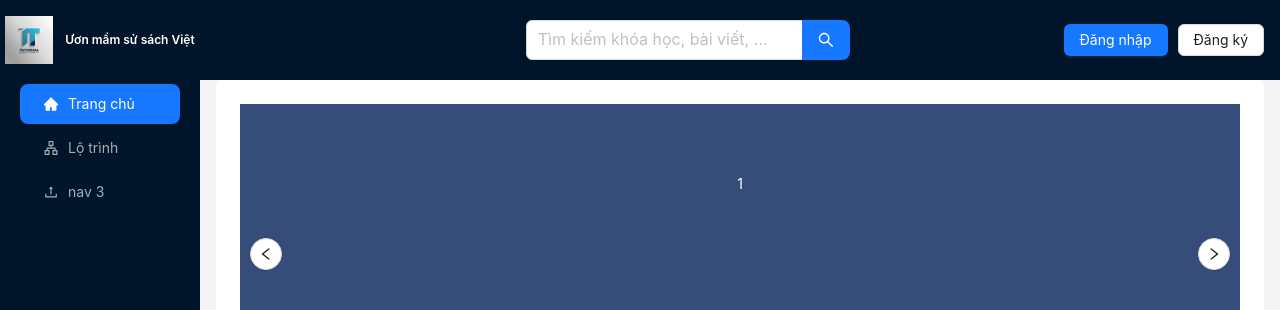
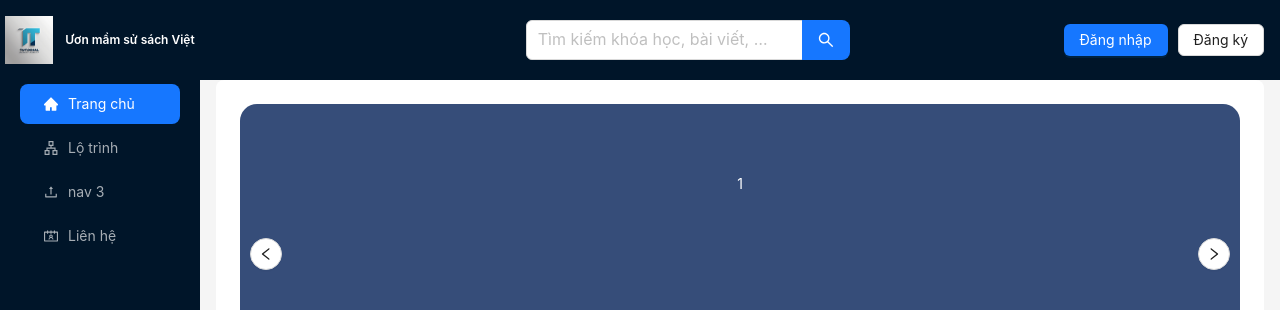
Before and after one commit to JoseSantos5455/turorial, a React (Vite) app: page / in a window 1280 px wide. Shown: the top 310 px of the page. Built offline with nearby package versions, Linux system fonts and the light colour scheme; no server answers.

Commit message:
contact  route

```diff
--- a/src/components/Home/Carousel.jsx
+++ b/src/components/Home/Carousel.jsx
@@ -11,6 +11,7 @@ const CarouselCustom = () => {
         lineHeight: '160px',
         textAlign: 'center',
         background: '#364d79',
+        borderRadius: '17px',
     };
 
     return (
@@ -29,7 +30,7 @@ const CarouselCustom = () => {
                 }}
             >
                 <Carousel
-                autoplaySpeed={10000}
+                    autoplaySpeed={10000}
                     autoplay
                     dots={true}
                     ref={carouselRef}
--- a/src/layout/MainLayout.jsx
+++ b/src/layout/MainLayout.jsx
@@ -2,6 +2,7 @@ import { Outlet, useNavigate } from "react-router-dom";
 import { Breadcrumb, Button, Image, Layout, Menu, theme } from "antd";
 import {
   ApartmentOutlined,
+  ContactsOutlined,
   HomeFilled,
   MenuFoldOutlined,
   MenuUnfoldOutlined,
@@ -25,15 +26,19 @@ const MainLayout = ({ showFooter = true }) => {
   const navigate = useNavigate();
 
   const handleClick = (e) => {
+    const routes = {
+      '1': '/',
+      '2': '/lotrinh',
+      '3': '/baiviet',
+      '4': '/lienhe'
+    };
 
-    if (e.key === '1') {
-      navigate('/');
-    } else if (e.key === '2') {
-      navigate('/lotrinh');
-    } else if (e.key === '3') {
-      navigate('/baiviet');
+    const path = routes[e.key];
+    if (path) {
+      navigate(path);
     }
   };
+
 
   return (
     <Layout className="min-h-screen">
@@ -93,6 +98,11 @@ const MainLayout = ({ showFooter = true }) => {
               icon: <UploadOutlined />,
               label: "nav 3",
             },
+            {
+              key: "4",
+              icon: <ContactsOutlined />,
+              label: "Liên hệ",
+            },
           ]}
         />
       </Sider>
--- /dev/null
+++ b/src/pages/contact/Contact.jsx
@@ -0,0 +1,9 @@
+import React from 'react'
+
+const Contact = () => {
+  return (
+    <div>Contact</div>
+  )
+}
+
+export default Contact
--- a/src/routes/routes.jsx
+++ b/src/routes/routes.jsx
@@ -10,6 +10,7 @@ const Login = Loadable({ loader: () => import("../pages/login/Login") });
 const Register = Loadable({ loader: () => import("../pages/register/Register") });
 const Lotrinh = Loadable({ loader: () => import("../pages/lotrinh/Lotrinh") });
 const Post = Loadable({ loader: () => import("../pages/post/Post") });
+const Contact = Loadable({ loader: () => import("../pages/contact/Contact") });
 const Profile = Loadable({
   loader: () => import("../pages/profile/profile"),
 });
@@ -49,6 +50,10 @@ export const router = createBrowserRouter([
       {
         path: "/baiviet",
         element: Post,
+      },
+      {
+        path: "/lienhe",
+        element: Contact,
       },
       {
         path: "/",
```
